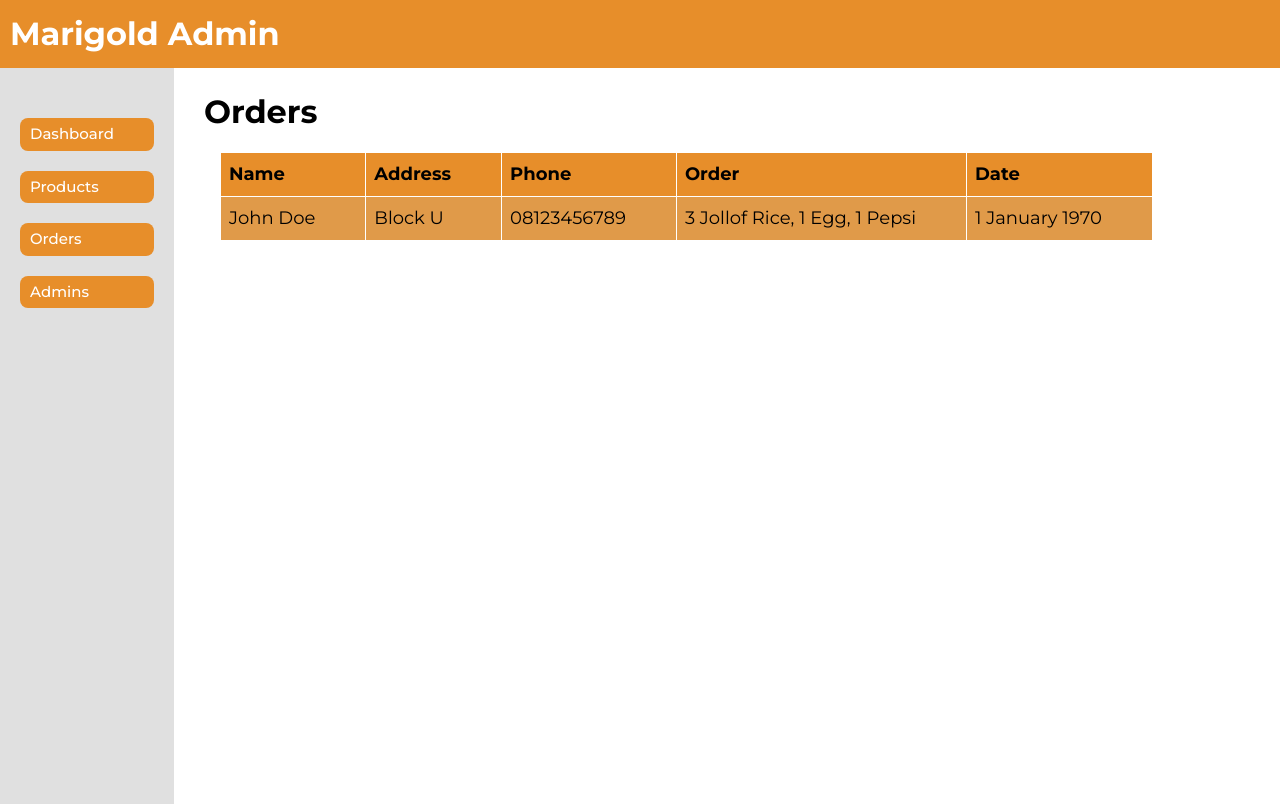
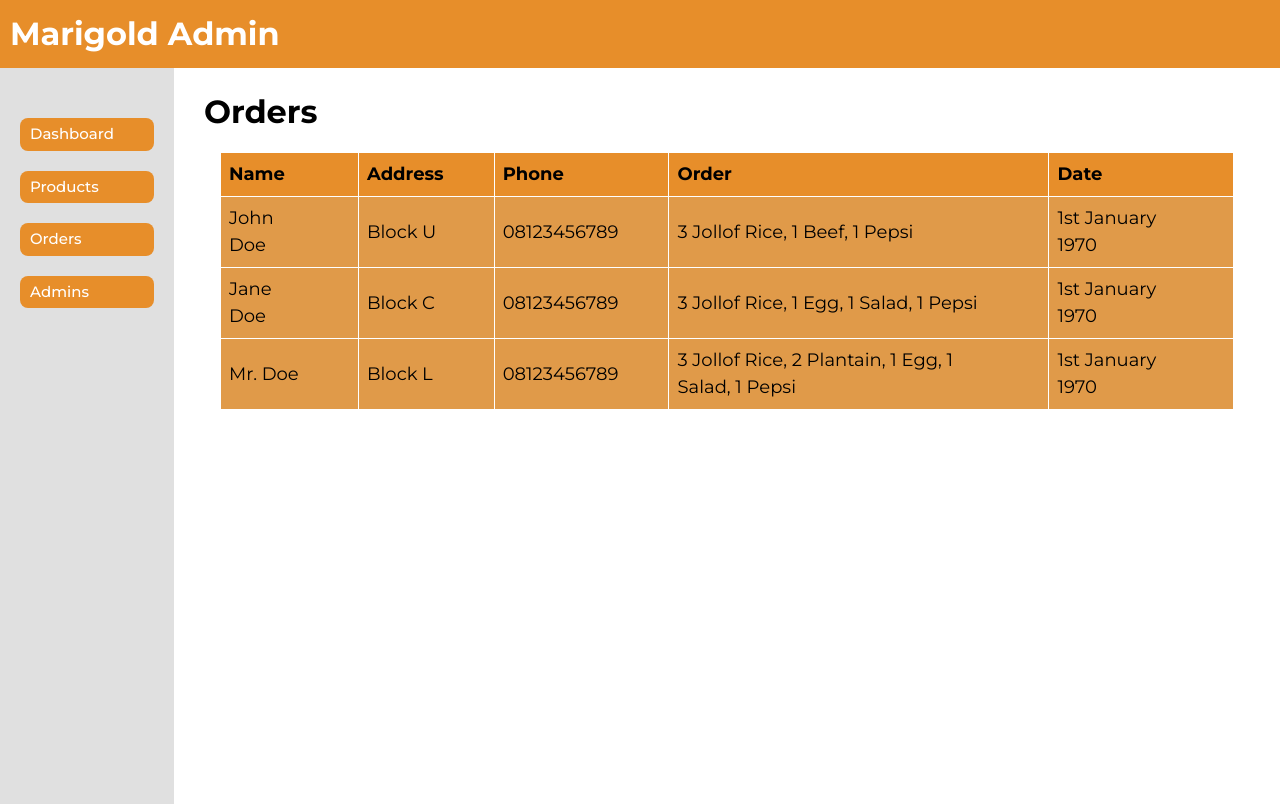
Before and after one commit to realUmasorDavid/marrigold-test, a React (Vite) app: page /admin in a window 1280 px wide. Built offline with nearby package versions, Linux system fonts and the light colour scheme.

Commit message:
json data update

```diff
--- a/src/components/Admin.jsx
+++ b/src/components/Admin.jsx
@@ -1,6 +1,14 @@
+/* eslint-disable no-unused-vars */
+import { useState } from 'react'
 import '../index.css'
+import order_data from "../orders.json"
 
 export default function Admin() {
+  const [contacts, setContacts] = useState(order_data);
+
+
+
+
   return (
     <>
       <div className="header">
@@ -18,6 +26,7 @@ export default function Admin() {
         <div className="main_panel">
           <h1>Orders</h1>
           <div className="app-container">
+
             <table>
               <thead>
                 <tr>
@@ -29,15 +38,21 @@ export default function Admin() {
                 </tr>
               </thead>
               <tbody>
-                <tr>
-                  <td>John Doe</td>
-                  <td>Block U</td>
-                  <td>08123456789</td>
-                  <td>3 Jollof Rice, 1 Egg, 1 Pepsi</td>
-                  <td>1 January 1970</td>
-                </tr>
+                {contacts.map((contact) => (
+                  // eslint-disable-next-line react/jsx-key
+                  <tr>
+                    <td>{contact.name}</td>
+                    <td>{contact.location}</td>
+                    <td>{contact.number}</td>
+                    <td>{contact.order}</td>
+                    <td>{contact.date}</td>
+                  </tr>
+                ))}
+
               </tbody>
             </table>
+
+
           </div>
         </div>
       </div>
--- /dev/null
+++ b/src/orders.json
@@ -0,0 +1,26 @@
+[
+    {
+        "id":1,
+        "name":"John Doe",
+        "location":"Block U",
+        "number":"08123456789",
+        "order":"3 Jollof Rice, 1 Beef, 1 Pepsi",
+        "date":"1st January 1970"
+    },
+    {
+        "id":2,
+        "name":"Jane Doe",
+        "location":"Block C",
+        "number":"08123456789",
+        "order":"3 Jollof Rice, 1 Egg, 1 Salad, 1 Pepsi",
+        "date":"1st January 1970"
+    },
+    {
+        "id":3,
+        "name":"Mr. Doe",
+        "location":"Block L",
+        "number":"08123456789",
+        "order":"3 Jollof Rice, 2 Plantain, 1 Egg, 1 Salad, 1 Pepsi",
+        "date":"1st January 1970"
+    }
+]
```
